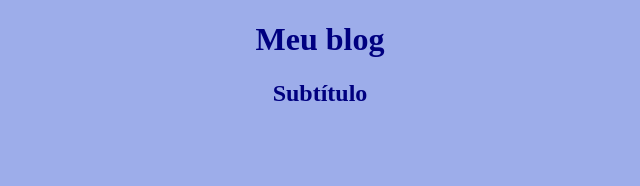
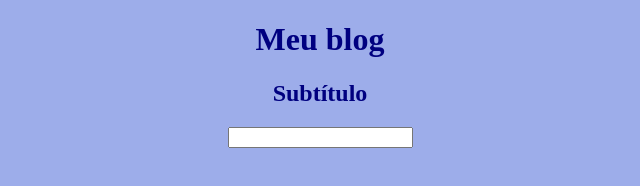
Before and after one commit to GabrielC01/basic-frontend-study, a plain HTML site: page dom/events/eventTriggering.html in a window 1280 px wide. Shown: the whole page, without its empty margins (320-960 px from the left). Drawn offline with Linux system fonts and the light colour scheme; files that its build step writes are made by us from their sources.

Commit message:
event triggering

```diff
--- a/dom/events/eventTriggering.html
+++ b/dom/events/eventTriggering.html
@@ -11,6 +11,7 @@
       <h1>Meu blog</h1>
       <h2>Subtítulo</h2>
     </header>
+    <input type="text">
   </body>
   <script src="eventTriggering.js"> </script>
 </html>
--- a/dom/events/eventTriggering.js
+++ b/dom/events/eventTriggering.js
@@ -25,3 +25,8 @@ caption.style.transition = "0.1s";
 caption.onclick = print;
 caption.onmouseover = mouseOver;
 caption.onmouseleave = mouseLeave;
+
+const input = document.querySelector('input');
+input.onkeypress = function(event) {
+  console.log(event.currentTarget.value);
+}
```
